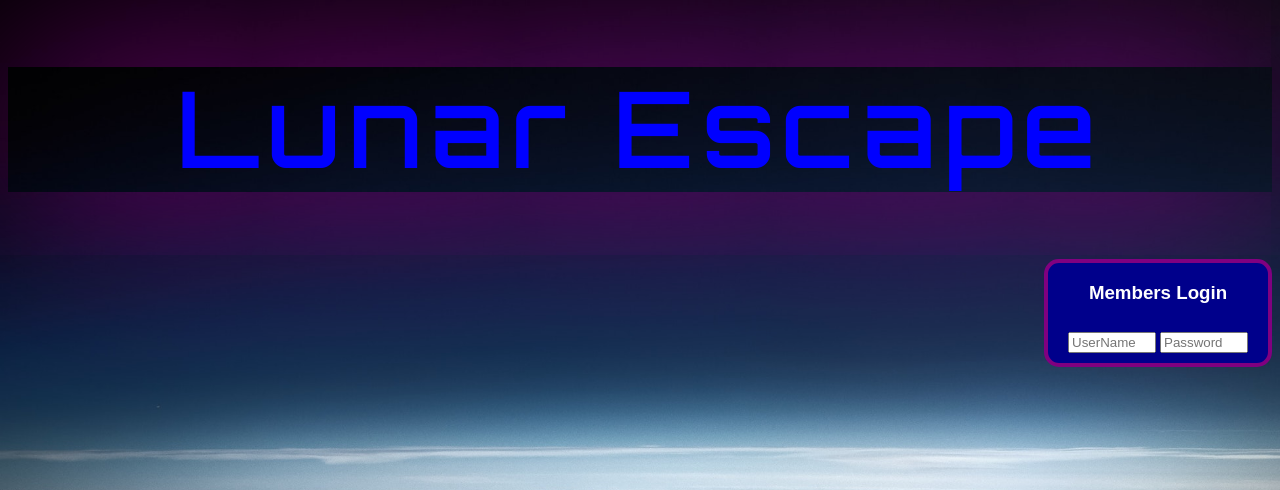
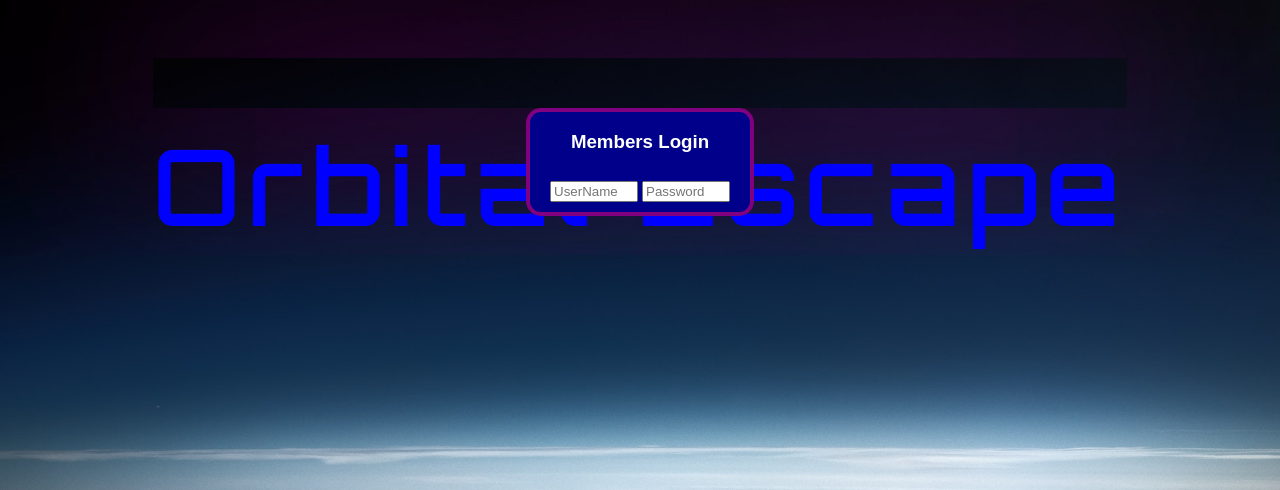
Before and after one commit to Trey777/lunarescape, a PHP site: page / in a window 1280 px wide. Shown: the top 490 px of the page. Run offline with PHP 8.4, Linux system fonts and the light colour scheme.

Commit message:
NewDay4Code

```diff
--- a/Escape/css/style.css
+++ b/Escape/css/style.css
@@ -1,11 +1,17 @@
 body{
     background-image:url('../images/space.jpeg');
     background-size: cover;
+    display: flex;
+    flex-direction: column;
+    justify-content: center;
+    align-items: center;
+    z-index: 3;
 }
 
 #loginForm{
     width: 220px;
     height: 100px;
+
     background-color: darkblue;
     border: 3pt solid purple;
     text-align: center;
@@ -20,5 +26,12 @@
     color: blue;
       font-size: 100px;
     letter-spacing: 12px;
-    box-shadow: 1px 1px 201px purple;
+
 }
+#fontLine{
+    display:block;
+    margin-top: 50px;
+    height: 50px;
+  box-shadow: 1px 1px 201px purple;
+
+}
--- a/Escape/index.php
+++ b/Escape/index.php
@@ -13,6 +13,7 @@
 }
 
 h3{
+
 font-family: sans-serif;
 color: white;
 }
@@ -20,7 +21,7 @@
 </head>
 
 <body>
-    <h1 id="mainText">Lunar Escape</h1>
+    <div id="fontLine"><h1 id="mainText">Orbital Escape</h1></div>
     <div id="loginForm">
         <h3>Members Login</h3>
         <input type="text" name"userName" id="userName" placeholder="UserName">
```
Also changed, not shown: 1 other file.
